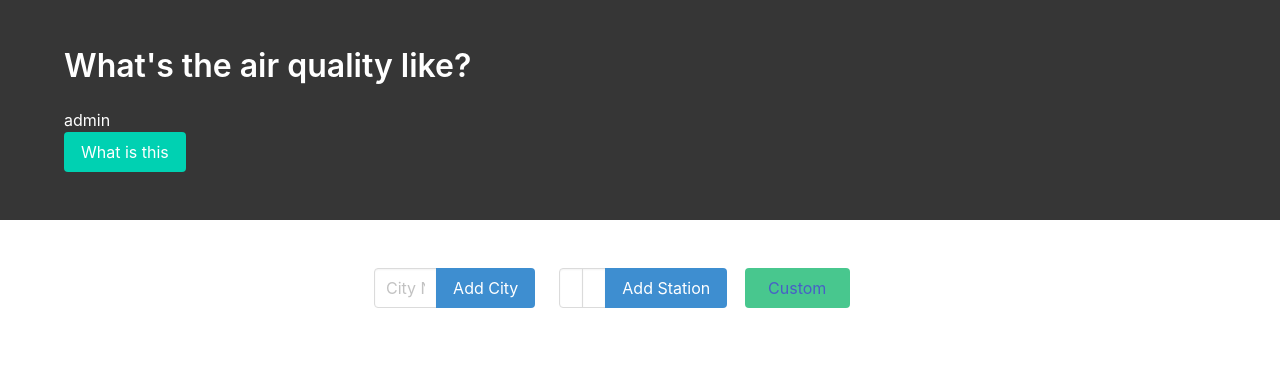
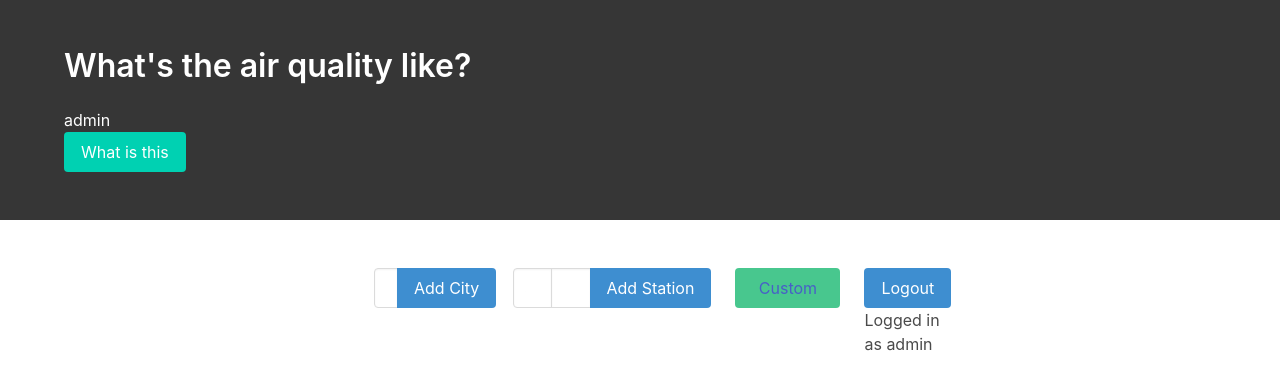
Before and after one commit to 110kc3/python_weather_api, a Django app: page /pollution/ in a window 1280 px wide. Shown: the top 390 px of the page. Run offline with Django 3.2, Linux system fonts and the light colour scheme; a user stored in the database is signed in; data comes from the database, SQL or seed files in the repository; both versions use the stored data as it was after the commit; some libraries are stand-ins or nearby versions.

Commit message:
Custom station form change and login required, html tweaks

```diff
--- a/dj_ango/pollution_master/pollution/forms.py
+++ b/dj_ango/pollution_master/pollution/forms.py
@@ -20,7 +20,7 @@ class StationForm(ModelForm):
     class Meta:
         model = City
         fields = ['city_name', 'city_latitude',
-                  'city_longitude', 'city_adding_date']
+                  'city_longitude', 'city_adding_date', 'user']
 
         # widgets = {'city_latitude': forms.NumberInput(attrs={'class': 'input', 'placeholder': 'Station latitude ', 'step': "0.01",  'label': 'Station'}), 'city_longitude': forms.NumberInput(
         #     attrs={'class': 'input', 'placeholder': 'Station longitude ', 'step': "0.01"})}
--- a/dj_ango/pollution_master/pollution/models.py
+++ b/dj_ango/pollution_master/pollution/models.py
@@ -45,6 +45,10 @@ class City(models.Model):
 
 
 class Custom_station(models.Model):
+
+    user = models.ForeignKey(
+        User, on_delete=models.CASCADE, related_name="user_stations", null=True)
+
     station_ip = models.GenericIPAddressField()
     station_port = models.IntegerField()
 
--- a/dj_ango/pollution_master/pollution/templates/pollution/pollution.html
+++ b/dj_ango/pollution_master/pollution/templates/pollution/pollution.html
@@ -1,7 +1,7 @@
 
 {% extends "pollution/base.html" %}
 
-{% block title %}Create an Account{% endblock %}
+{% block title %}Pollution stations{% endblock %}
 {% load crispy_forms_tags %}
 
 {% block content %}
@@ -14,7 +14,7 @@
 
 
 
-            <div class="column  is-one-third">
+            <div class="column is-one-quarter ">
                 <form method="POST">
                     {% csrf_token %}
                     <div class="field has-addons">
@@ -30,7 +30,7 @@
                 </form>
             </div>
             <!-- POST for pollution -->
-            <div class="column is-one-third ">
+            <div class="column is-two-fifths ">
                 <form method="POST">
                     {% csrf_token %}
                     <div class="field has-addons">
@@ -51,11 +51,22 @@
                 </form>
             </div>
             <!-- <a class="btn btn-primary" href="/admin">Text redirect</a> -->
-            <div class="column is-one-third ">
+            <div class="column  ">
                 <button class="button is-success"><a href="/pollution/custom"> <dfn data-info="Get data from your custom stations">Custom</dfn></a></button>
 
 
+
+
+
+
             </div>
+            <div class="column  ">
+
+            <a href="/logout">
+                <button type="submit" class="button is-info" >Logout</button>
+             </a>
+             <p>Logged in as {{request.user.username}}</p>
+             </div>
             <!-- <input type="checkbox" id="scales" name="scales" checked> -->
         </div>
 
--- a/dj_ango/pollution_master/pollution/views.py
+++ b/dj_ango/pollution_master/pollution/views.py
@@ -221,6 +221,7 @@ def index(request):
     return render(request, 'pollution/pollution.html', context)
 
 
+@login_required
 def custom(request):
 
     # the request for sensor data is at http://192.168.0.29:8082/data
@@ -240,37 +241,42 @@ def custom(request):
         print('The post request is: ', POST_copy)
         print(request.POST.get('station_ip'), request.POST.get('station_port'))
 
-        check_for_response = requests.get(
-            url_for_response_check.format(request.POST.get('station_ip'), request.POST.get('station_port')))
+        try:
+            check_for_response = requests.get(url_for_response_check.format(request.POST.get('station_ip'), request.POST.get('station_port')))
 
-        # check_for_city.raise_for_status() #for later - each exception handled?
+            # check_for_city.raise_for_status() #for later - each exception handled?
 
-        converted_response = str(check_for_response.status_code)
-        print('City check response: ', converted_response)
+            converted_response = str(check_for_response.status_code)
+            print('City check response: ', converted_response)
 
-        if converted_response == "200":
+            if converted_response == "200":
 
-            pub_date = datetime.datetime.now()
-            print(pub_date)
-            POST_copy['station_adding_date'] = pub_date
+                pub_date = datetime.datetime.now()
+                print(pub_date)
+                POST_copy['station_adding_date'] = pub_date
+                POST_copy['user'] = request.user.id
 
-            form = CustomStationForm(POST_copy)
+                form = CustomStationForm(POST_copy)
 
-            if form.is_valid():
-                print("Form is valid - saving in DB")
+                if form.is_valid():
+                    print("Form is valid - saving in DB")
+                    messages.info(
+                        request, 'Received good response, adding to Database')
+                    form.save(commit=True)  # commiting our data to database
+
+                else:
+                    print("form is not valid")
+                    messages.info(request, 'Form is not valid')
+            else:
+                print("POST response is not 200 - error:", converted_response)
                 messages.info(
-                    request, 'Received good response, adding to Database')
-                form.save(commit=True)  # commiting our data to database
-
-            else:
-                print("form is not valid")
-                messages.info(request, 'Form is not valid')
-        else:
-            print("POST response is not 200 - error:", converted_response)
-            messages.info(
-                request, 'POST response is not 200 - error:', converted_response)
-            # add some kind of communicate for wrong city
-            # return HttpResponse("City not found")
+                    request, 'POST response is not 200 - error:', converted_response)
+                # add some kind of communicate for wrong city
+                # return HttpResponse("City not found")
+        except:
+            print("Problem with connecting to station")
+            messages.info(request, 'Problem with connecting to station')
+            pass
 
     form = CustomStationForm()
 
--- a/dj_ango/pollution_master/register/forms.py
+++ b/dj_ango/pollution_master/register/forms.py
@@ -18,3 +18,6 @@ class ProfileForm(forms.ModelForm):
     class Meta:
         model = Profile
         fields = ['api_key']
+        widgets = {
+          'api_key': forms.Textarea(attrs={'rows':1, 'cols':1}),
+        }
--- a/dj_ango/pollution_master/register/models.py
+++ b/dj_ango/pollution_master/register/models.py
@@ -6,5 +6,7 @@ class Profile(models.Model):
     user = models.OneToOneField(User, on_delete=models.CASCADE)
     api_key = models.TextField(max_length=40)
 
+
+
     def __str__(self):
         return self.user.username
--- a/dj_ango/pollution_master/register/templates/registration/login.html
+++ b/dj_ango/pollution_master/register/templates/registration/login.html
@@ -8,10 +8,16 @@ Login Here
 {% load crispy_forms_tags %}
 
 {% block content %}
+<div class="column is-half is-offset-one-quarter">
+    <div class="content p-3 " >
+        <p>
             <form method="post" class="from-group">
                 {% csrf_token %}
                 {{form|crispy}}
                 <p>Don't have an accoount? Create one <a href="/register">here</a></p>
                 <button type="submit" class="button is-info">Login</button>
             </form>
+        </p>
+    </div>
+</div>
 {% endblock %}
```
Also changed, not shown: dj_ango/pollution_master/register/templates/register/register.html (+7 -0 lines), dj_ango/pollution_master/db.sqlite3, dj_ango/pollution_master/pollution/migrations/0005_custom_station_user.py (added). Lines whose indentation alone changed are shown as unchanged.
